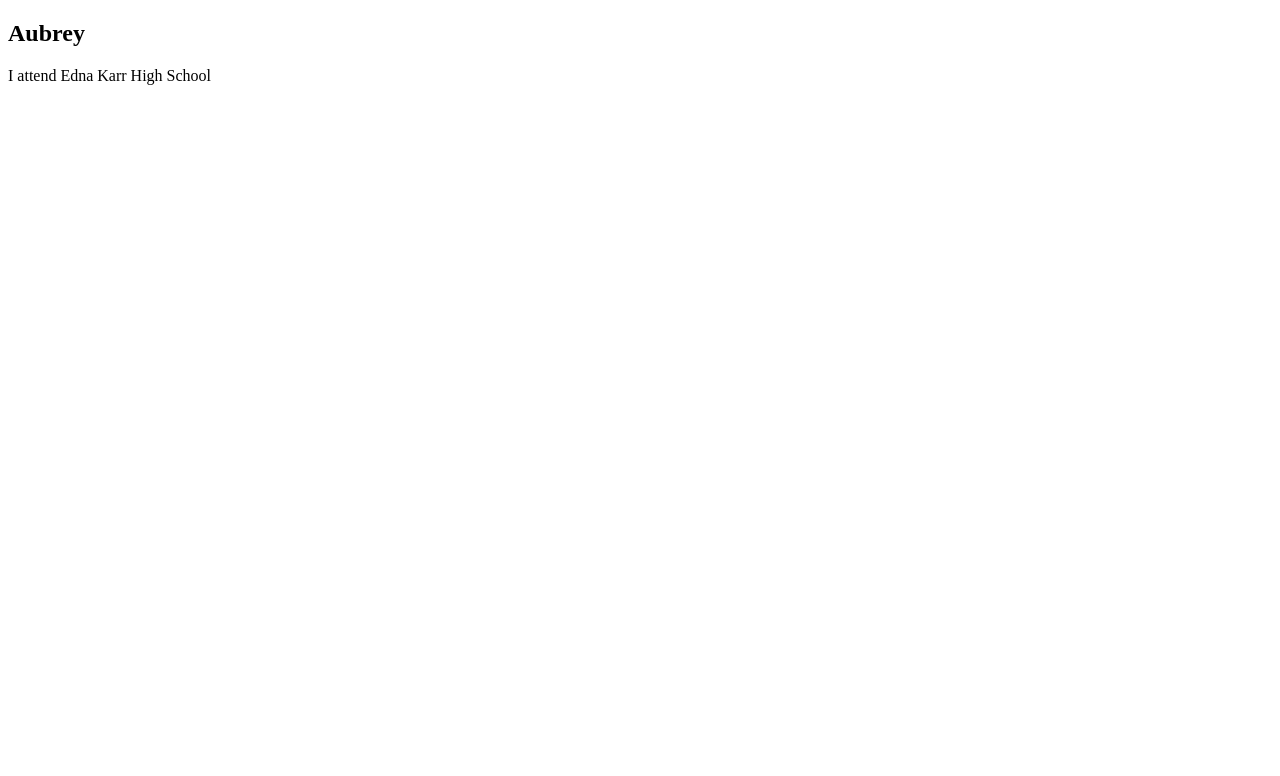
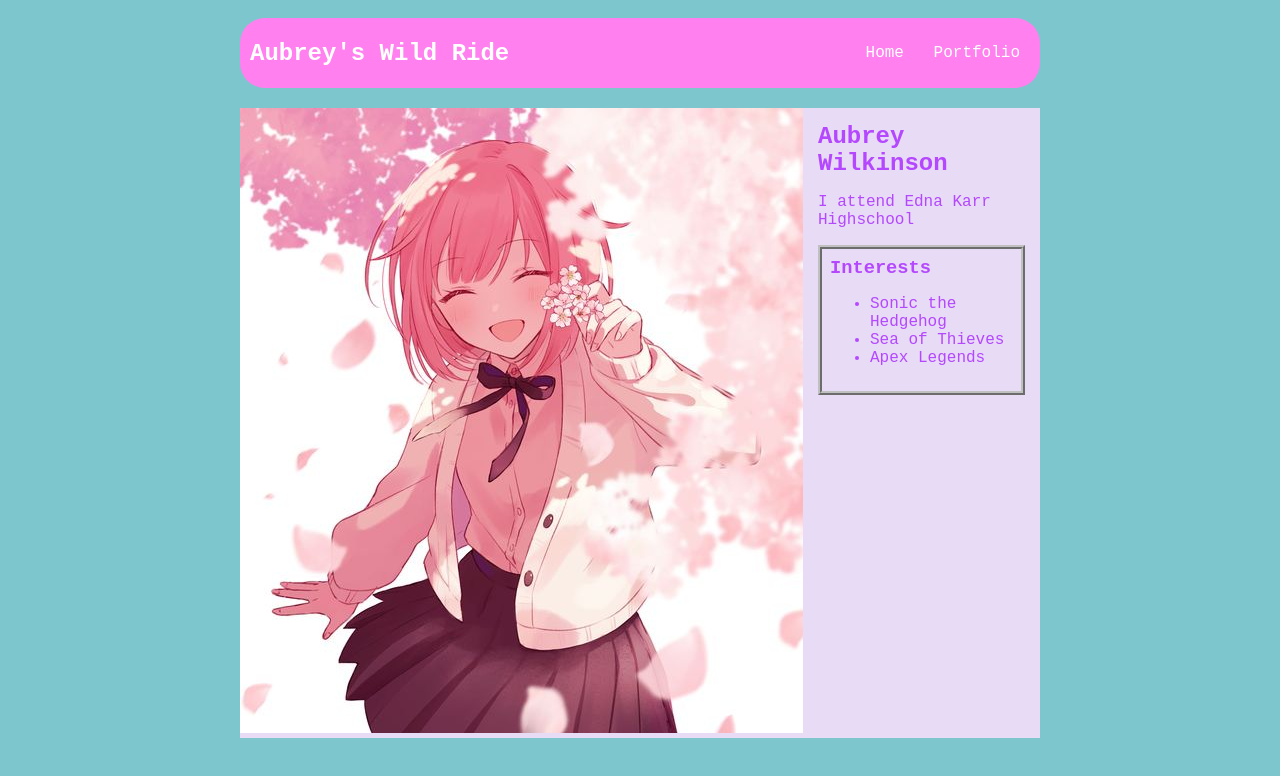
Before and after one commit to SparkKnightAubrey/SparkKnightAubrey.github.io, a plain HTML site: page index.html in a window 1280 px wide. Drawn offline with Linux system fonts and the light colour scheme.

Commit message:
add index.html file

```diff
--- a/index.html
+++ b/index.html
@@ -3,25 +3,103 @@
 
 <head>
     <style>
+    body {
+       background: rgb(125, 198, 205);
+       color: rgb(181, 71, 255);
+       padding: 10px;
+       font-family: 'Courier New', Courier, monospace;
+   }
+   #all-contents {
+     max-width: 800px;
+       margin: auto;
+   }
 
+   /* navigation menu */
+   nav {
+       background: rgb(255, 128, 238);
+      margin-bottom: 20px;
+       display: flex;
+       padding: 10px;
+       border: 2px rgb(181, 71, 255);
+       border-radius: 25px;
+   }
+   h1 {
+       display: flex;
+       align-items: center;
+       color: white;
+       flex: 1;
+       margin: 0;
+   }
+   #nav-ul {
+       list-style-image: none;
+   }
+   .nav-li {
+       display: inline-block;
+       padding: 0 10px;
+   }
+   a {
+       text-decoration: none;
+       color: #fff;
+   }
+
+   /* main container area beneath menu */
+   main {
+       background: rgb(231, 219, 245);
+       display: flex;
+   }
+   .sidebar {
+       margin-right: 25px;
+       padding: 10px;
+   }
+   .sidebar-img {
+       width: 200px;
+   }
+   .content {
+       flex: 1;
+       padding: 15px;
+
+   }
+   #interests {
+       border: 4px silver ridge;
+       padding: 8px;
+   }
+   h2, h3 {
+       margin: 0px;
+   }
     </style>
     <title>Aubrey's Wild ride</title>
 </head>
 
 <body>
-    <div>
+    <div id="all-contents">
         <nav>
-
+            <h1>Aubrey's Wild Ride</h1>
+            <ul id="nav-ul">
+                <li class="nav-li">
+                  <a href="index.html"> Home </a>
+                </li>
+                <li class="nav-li">
+                  <a href="portfolio.html"> Portfolio </a>
+                </li>
+            </ul>
         </nav>
         <main>
             <div>
-                <h2>Aubrey</h2>
+               <img src="theotor.jpg" alt="">
             </div>
 
 
-            <div>
-                <p>I attend Edna Karr High School</p>
-                <img>
+            <div class="content">
+                <h2>Aubrey Wilkinson</h2>
+                <p>I attend Edna Karr Highschool</p>
+                <div id="interests">
+                    <h3>Interests</h3>
+                    <ul>
+                        <li>Sonic the Hedgehog</li>
+                        <li>Sea of Thieves</li>
+                        <li>Apex Legends</li>
+                    </ul>
+                </div>
             </div>
         </main>
     </div>
```
